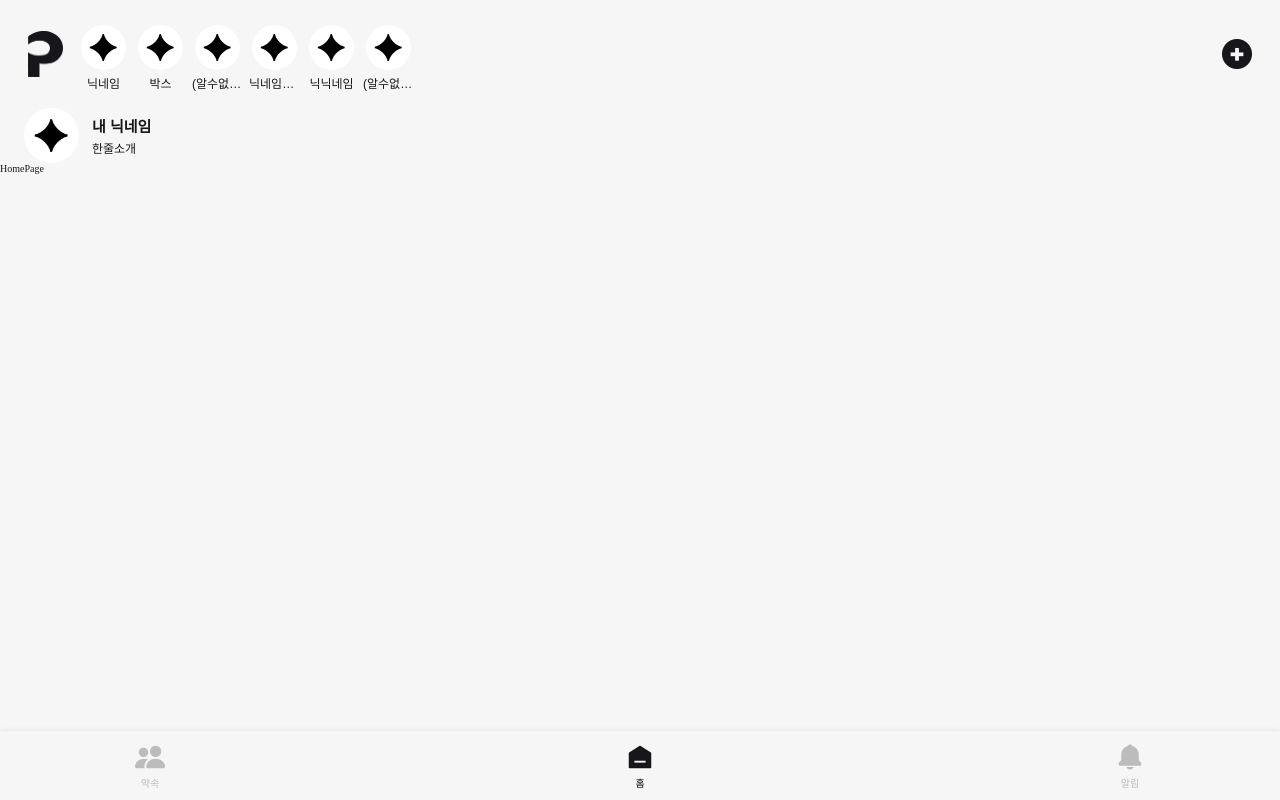
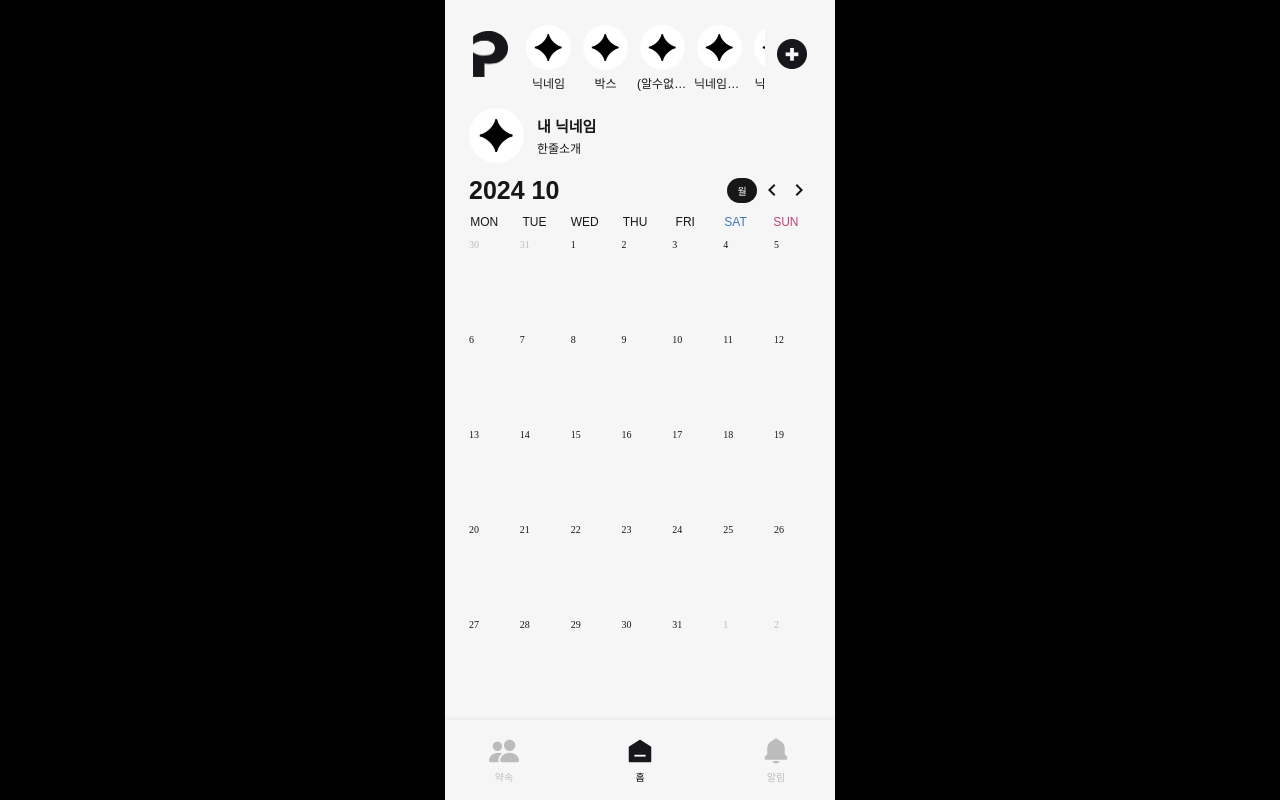
Before and after one commit to 2024-4LINETHON-PlanPal/2024-4LINETHON-PlanPal-Front, a React (Create React App) app: page /home in a window 1280 px wide. Built offline with nearby package versions, Linux system fonts and the light colour scheme.

Commit message:
feat : 화면 width 고정

```diff
--- a/public/index.html
+++ b/public/index.html
@@ -1,5 +1,6 @@
 <!DOCTYPE html>
 <html lang="ko">
+
 <head>
   <meta charset="UTF-8" />
   <meta name="viewport" content="width=device-width, initial-scale=1.0" />
@@ -13,28 +14,45 @@
       font-size: 10px;
       position: relative;
 
-        background-color: #f6f6f6;
-
+      background-color: #000000;
+      justify-content: center;
+      display: flex;
       color: #171717;
     }
+
+    .container {
+      display: flex;
+      width: 390px;
+      flex-direction: column;
+      background: #F6F6F6;
+      height: 100vh;
+      position: relative;
+      overflow-x: hidden;
+    }
+
     * {
       margin: 0;
       box-sizing: border-box;
     }
+
     ul,
     ol {
       padding: 0;
     }
+
     li {
       list-style: none;
     }
+
     a {
       color: inherit;
       text-decoration: none;
     }
   </style>
 </head>
+
 <body>
   <div id="root"></div>
 </body>
+
 </html>
--- a/src/App.js
+++ b/src/App.js
@@ -1,7 +1,7 @@
 import Router from "./Router";
 
 function App() {
-  return <Router />;
+  return <Router  />;
 }
 
 export default App;
--- /dev/null
+++ b/src/components/calendar/MonthCalendar.jsx
@@ -0,0 +1,184 @@
+import React from "react";
+import styled from "styled-components";
+import font from "styles/font";
+import color from "styles/color";
+
+import allow from "assets/calendar/arrow-right.svg";
+
+const WrapDiv = styled.div`
+    display: flex;
+    padding: 5px 0px;
+    flex-direction: column;
+    justify-content: center;
+    align-items: center;
+    gap: 3px;
+`;
+
+const TopBar = styled.div`
+  display: flex;
+  width: 342px;
+  height: 44px;
+  justify-content: space-between;
+  align-items: center;
+`;
+
+const Title = styled.div`
+  color:${color.primary_black};
+  ${font.black_25};
+`;
+
+const TopRight = styled.div`
+  display: flex;
+  width: 84px;
+  justify-content: space-between;
+  align-items: center;
+  flex-shrink: 0;
+`;
+
+const Btn = styled.div`
+  display: flex;
+  width: 30px;
+  height: 25px;
+  padding: 1px 5px;
+  flex-direction: column;
+  justify-content: center;
+  align-items: center;
+  gap: 10px;
+  flex-shrink: 0;
+  border-radius: 100px;
+  background: ${color.primary_black};
+  color: ${color.white};
+  ${font.regular_10}
+`;
+
+const AllowRight = styled.img`
+  width: 24px;
+  height: 24px;
+`;
+
+const AllowLeft = styled.img`
+  width: 24px;
+  height: 24px;
+  transform: rotate(180deg);
+`;
+
+const Cal = styled.div`
+  display: flex;
+  flex-direction: column;
+  justify-content: center;
+  align-items: center;
+  gap: 10px;
+`;
+
+const CalTitle = styled.div`
+  display: flex;
+  width: 352px;
+  justify-content: space-between;
+  align-items: center;
+`;
+
+const CalInnerText = styled.div`
+  color: ${(props) => {
+    if (props.isBlue) return "#4076BA";
+    if (props.isRed) return "#C04277";
+    return color.primary_black;
+  }};
+  text-align: center;
+  ${font.regular_12};
+  width: 52px;
+  margin-right: 10px;
+`;
+
+const CalRow = styled.div`
+  display: flex;
+  width: 352px;
+  justify-content: space-between;
+  align-items: center;
+`;
+
+const CalItem = styled.div`
+  color: ${(props) => {
+    if (props.isGray) return color.grayscale_bc;
+    return color.primary_black;
+  }};
+  display: flex;
+  width: auto;
+  height: 85px;
+  flex-direction: column;
+  width: 47px;
+  padding: 0px 5px;
+`;
+
+const MonthCalendar = () => {
+  return (
+    <WrapDiv>
+      <TopBar>
+        <Title>2024 10</Title>
+        <TopRight>
+          <Btn>월</Btn>
+          <AllowRight src={allow} />
+          <AllowLeft src={allow} />
+        </TopRight>
+      </TopBar>
+
+      <Cal>
+        <CalTitle>
+          <CalInnerText>MON</CalInnerText>
+          <CalInnerText>TUE</CalInnerText>
+          <CalInnerText>WED</CalInnerText>
+          <CalInnerText>THU</CalInnerText>
+          <CalInnerText>FRI</CalInnerText>
+          <CalInnerText isBlue>SAT</CalInnerText>
+          <CalInnerText isRed>SUN</CalInnerText>
+        </CalTitle>
+        <CalRow>
+          <CalItem isGray>30</CalItem>
+          <CalItem isGray>31</CalItem>
+          <CalItem>1</CalItem>
+          <CalItem>2</CalItem>
+          <CalItem>3</CalItem>
+          <CalItem>4</CalItem>
+          <CalItem>5</CalItem>
+        </CalRow>
+        <CalRow>
+          <CalItem>6</CalItem>
+          <CalItem>7</CalItem>
+          <CalItem>8</CalItem>
+          <CalItem>9</CalItem>
+          <CalItem>10</CalItem>
+          <CalItem>11</CalItem>
+          <CalItem>12</CalItem>
+        </CalRow>
+        <CalRow>
+          <CalItem>13</CalItem>
+          <CalItem>14</CalItem>
+          <CalItem>15</CalItem>
+          <CalItem>16</CalItem>
+          <CalItem>17</CalItem>
+          <CalItem>18</CalItem>
+          <CalItem>19</CalItem>
+        </CalRow>
+        <CalRow>
+          <CalItem>20</CalItem>
+          <CalItem>21</CalItem>
+          <CalItem>22</CalItem>
+          <CalItem>23</CalItem>
+          <CalItem>24</CalItem>
+          <CalItem>25</CalItem>
+          <CalItem>26</CalItem>
+        </CalRow>
+        <CalRow>
+          <CalItem>27</CalItem>
+          <CalItem>28</CalItem>
+          <CalItem>29</CalItem>
+          <CalItem>30</CalItem>
+          <CalItem >31</CalItem>
+          <CalItem isGray>1</CalItem >
+          <CalItem isGray>2</CalItem>
+        </CalRow>
+      </Cal>
+    </WrapDiv>
+  );
+}
+
+export default MonthCalendar;
--- a/src/components/navigationBar/NavigationBar.Style.js
+++ b/src/components/navigationBar/NavigationBar.Style.js
@@ -5,12 +5,11 @@ import color from "styles/color";
 export const BarContainer = styled.div`
   margin: 0;
   /* padding: 0.4rem 4.2rem; */
-  padding: 0.4rem calc(10vw + 0.3rem);
-  width: 100%;
+  padding : 4rem;
+  width: inherit;
   height: 6.9rem;
-
-  position: fixed;
-  bottom: 0;
+  position : fixed;
+  bottom : 0;
 
   display: flex;
   justify-content: space-between;
--- a/src/components/promise/PromiseMaking.jsx
+++ b/src/components/promise/PromiseMaking.jsx
@@ -5,8 +5,8 @@ import color from "styles/color";
 
 const MakingWrapper = styled.div`
     position: fixed;
-    bottom: 70px;
-    width: calc(100% - 50px);
+    bottom: 90px;
+    width: 340px;
     left: 50%;
     transform: translateX(-50%);
     background-color: ${color.primary_white};
--- a/src/layouts/HomeLayout.jsx
+++ b/src/layouts/HomeLayout.jsx
@@ -4,10 +4,10 @@ import MyProfileBar from "components/profiles/my-profile/MyProfileBar";
 
 export default function HomeLayout() {
   return (
-    <>
+    <div className="container">
       <ProfileListBar />
       <MyProfileBar />
       <Outlet />
-    </>
+    </div>
   );
 }
--- a/src/layouts/PromiseLayout.jsx
+++ b/src/layouts/PromiseLayout.jsx
@@ -3,9 +3,9 @@ import ProfileListBar from "components/profiles/profile-list/ProfileListBar";
 
 export default function PromiseLayout() {
   return (
-    <>
+    <div className="container">
       <ProfileListBar />
       <Outlet />
-    </>
+      </div>
   );
 }
--- a/src/layouts/RootLayout.jsx
+++ b/src/layouts/RootLayout.jsx
@@ -3,9 +3,9 @@ import NavigationBar from "components/navigationBar/NavigationBar";
 
 export default function RootLayout() {
   return (
-    <>
+    <div className="container">
       <Outlet />
       <NavigationBar />
-    </>
+    </div>
   );
 }
--- a/src/pages/HomePage.jsx
+++ b/src/pages/HomePage.jsx
@@ -1,7 +1,9 @@
+import MonthCalendar from "components/calendar/MonthCalendar";
+
 export default function HomePage() {
   return (
     <>
-      <p>HomePage</p>
+      <MonthCalendar />
     </>
   );
 }
--- a/src/pages/Landing.jsx
+++ b/src/pages/Landing.jsx
@@ -2,7 +2,7 @@ import { Link } from "react-router-dom";
 
 export default function Landing() {
   return (
-    <>
+    <div className="container">
       <p style={{ fontSize: "2rem" }}>랜딩(로그인)페이지입니다.</p>
       <br />
       <Link to="/landing">
@@ -11,6 +11,6 @@ export default function Landing() {
       <Link to="/home">
         <p style={{ fontSize: "2rem" }}>홈 화면으로 가기</p>
       </Link>
-    </>
+    </div>
   );
 }
--- a/src/pages/NotFound.jsx
+++ b/src/pages/NotFound.jsx
@@ -2,7 +2,7 @@ import { Link } from "react-router-dom";
 
 export default function NotFound() {
   return (
-    <>
+    <div className="container">
       <p style={{ fontSize: "2rem" }}>잘못된 경로입니다.</p>
       <br />
       <Link to="/landing">
@@ -11,6 +11,6 @@ export default function NotFound() {
       <Link to="/home">
         <p style={{ fontSize: "2rem" }}>홈 화면으로 가기</p>
       </Link>
-    </>
+      </div>
   );
 }
--- a/src/pages/PromisePage.jsx
+++ b/src/pages/PromisePage.jsx
@@ -16,8 +16,8 @@ const ItemWrapper = styled.div `
 
 export default function PromisePage() {
   return (
-    <>
-      <Wrapper>
+
+      <Wrapper >
         <PromiseHeader/>
         <ItemWrapper>
           <PromiseItem/>
@@ -32,7 +32,7 @@ export default function PromisePage() {
         <PromiseMaking/>
       </Wrapper>
 
-    </>
+
 
   );
 }
```
Also changed, not shown: src/assets/calendar/arrow-right.svg (added). Lines whose indentation alone changed are shown as unchanged.
